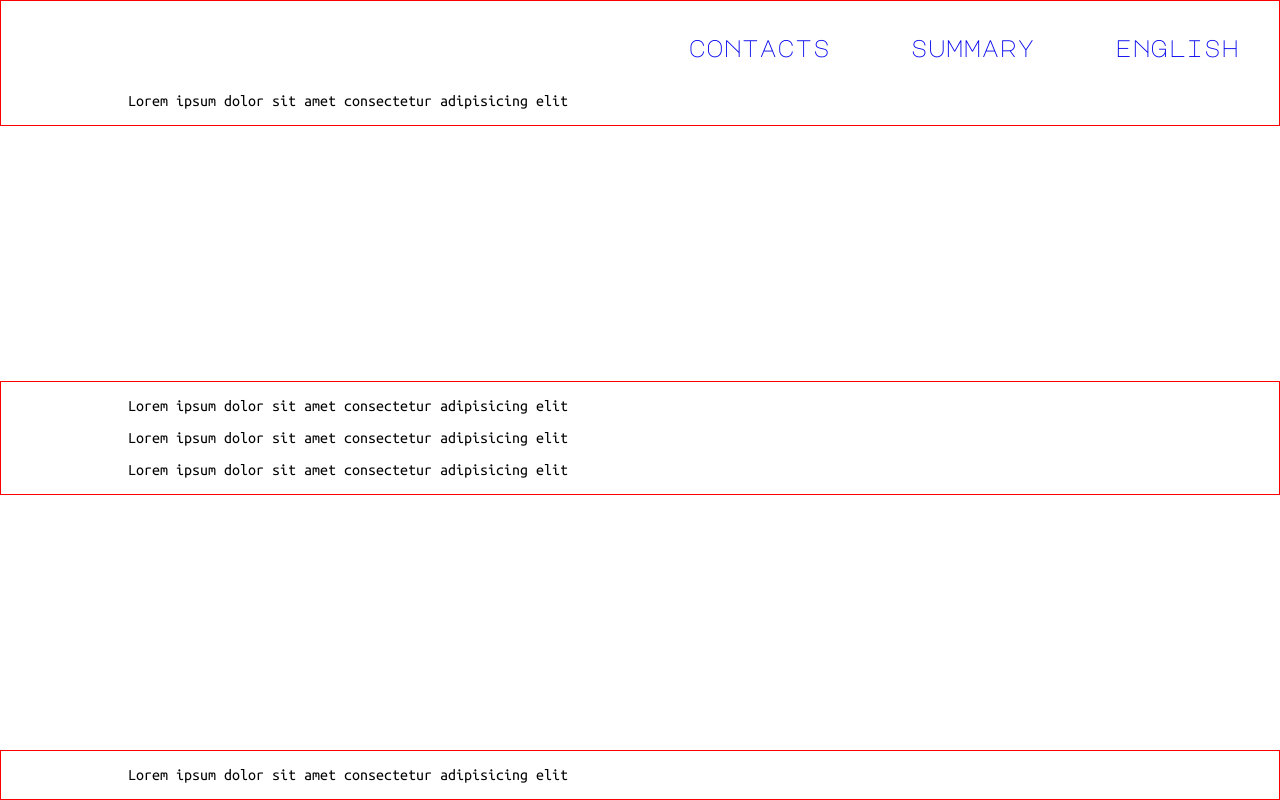
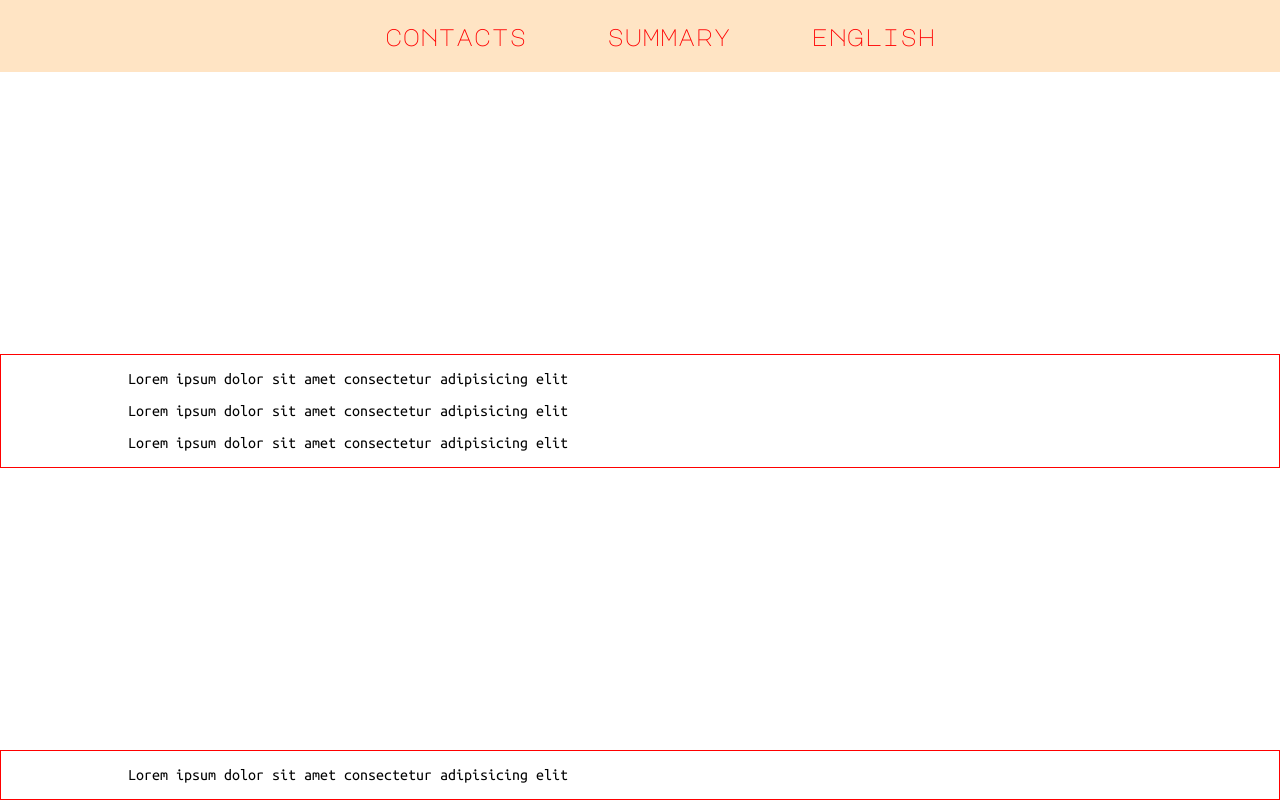
Before and after one commit to ivan5576/rsschool-cv, a plain HTML site: page index.html in a window 1280 px wide. Drawn offline with Linux system fonts and the light colour scheme.

Commit message:
refactor: add nav style

```diff
--- a/index.html
+++ b/index.html
@@ -17,9 +17,6 @@
               <li class="nav-item"><a href="#english" class="nav-link">english</a></li>
             </ul>
         </nav>
-        <div class="container">
-            <p>Lorem ipsum dolor sit amet consectetur adipisicing elit</p>
-        </div>
     </header>
     <main class="main">
         <div class="container" id="contacts">
--- a/style.css
+++ b/style.css
@@ -39,7 +39,8 @@ body {
     box-sizing: border-box;
   }
   .header {
-    border: 1px solid red;
+    background-color: bisque;
+    ;
   }
   .main {
     border: 1px solid red;
@@ -53,16 +54,23 @@ body {
   }
   .nav-list {
     display: flex;
-    justify-content: flex-end;
+    justify-content: center;
     align-items: center;
     list-style: none;
   }
   .nav-link {
     font-family: MajorMonoDisplay;
     padding: 0 40px;
-    line-height: 60px;
+    line-height: 40px;
     font-size: 24px;
     text-decoration: none;
+    transition: .3s;
+    color: red;
+  }
+  .nav-link:hover {
+    color: bisque;
+    background-color: crimson;
+    padding: 24px 40px;
   }
   html {
     scroll-behavior: smooth;
```
